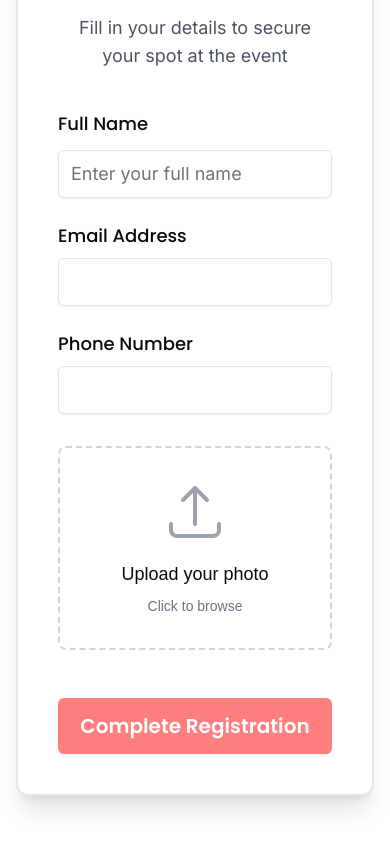
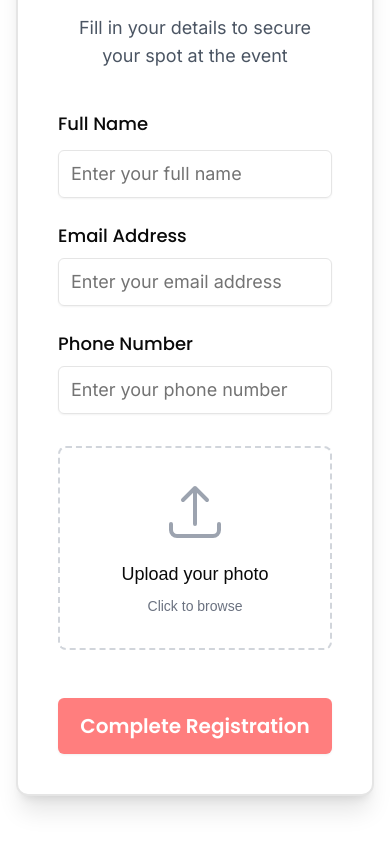
Before and after one commit to iEmmanuel104/card-generator, a Next.js app: page / in a window 390 px wide. Shown: the part 672-1516 px from the top of the page. Built offline with nearby package versions, Linux system fonts and the light colour scheme.

Commit message:
Add placeholders for email and phone number inputs in event registration form

```diff
--- a/app/page.tsx
+++ b/app/page.tsx
@@ -306,6 +306,7 @@ export default function EventRegistration() {
                                                     onChange={(e) => setFormData((prev) => ({ ...prev, email: e.target.value }))}
                                                     required
                                                     className="h-12 text-lg font-inter"
+                                                    placeholder="Enter your email address"
                                                 />
                                             </motion.div>
 
@@ -325,6 +326,7 @@ export default function EventRegistration() {
                                                     onChange={(e) => setFormData((prev) => ({ ...prev, phoneNumber: e.target.value }))}
                                                     required
                                                     className="h-12 text-lg font-inter"
+                                                    placeholder="Enter your phone number"
                                                 />
                                             </motion.div>
                                         </div>
```
